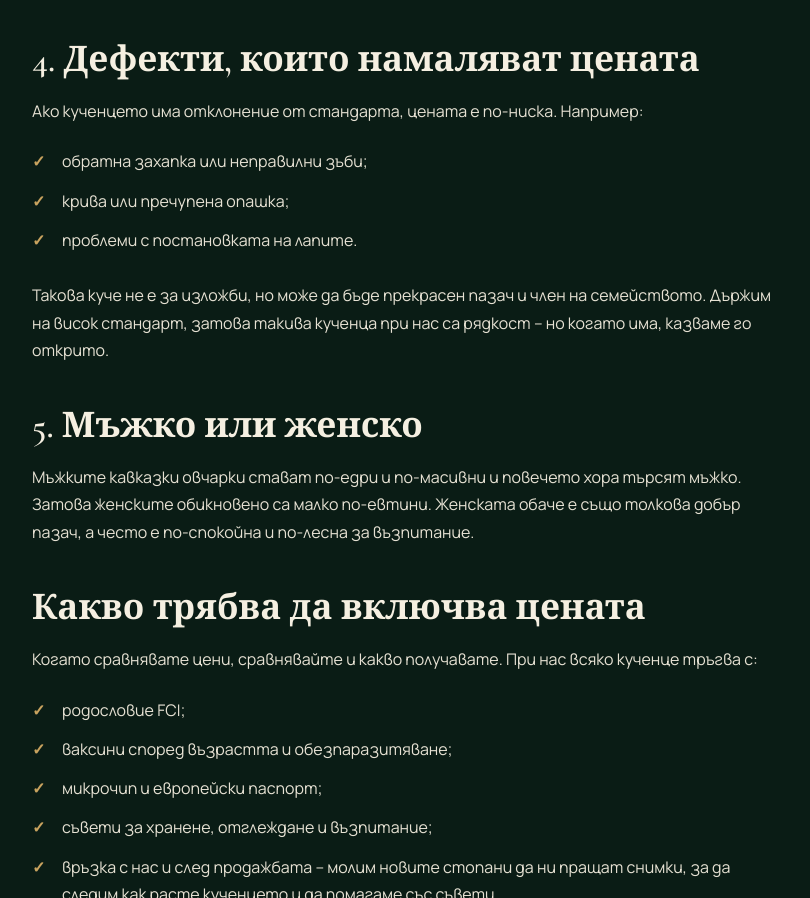
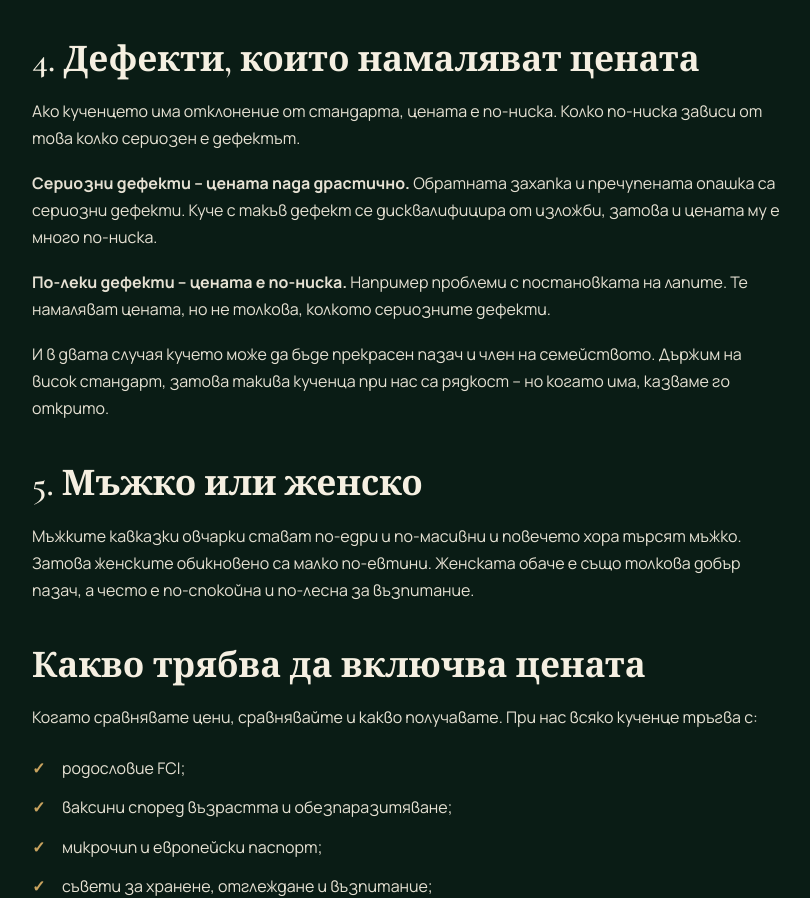
Before and after one commit to Nikstars/vikasdog, a plain HTML site: page price.html in a window 1280 px wide. Shown: the part 2060-2958 px from the top of the page, without its empty margins (32-842 px from the left). Drawn offline with nearby package versions, Linux system fonts and the light colour scheme.

Commit message:
Price article: serious vs minor faults

```diff
--- a/price.html
+++ b/price.html
@@ -143,13 +143,10 @@
                     <p>Стандартната цена не означава по-лошо куче. Просто най-изявените кученца, които са за изложби, вече са избрани. Повечето хора и без това не търсят шампион за ринга, а приятел и пазач за дома – и за това кученце от стандартния избор е напълно достатъчно.</p>
 
                     <h2>4. Дефекти, които намаляват цената</h2>
-                    <p>Ако кученцето има отклонение от стандарта, цената е по-ниска. Например:</p>
-                    <ul class="check-list">
-                        <li>обратна захапка или неправилни зъби;</li>
-                        <li>крива или пречупена опашка;</li>
-                        <li>проблеми с постановката на лапите.</li>
-                    </ul>
-                    <p>Такова куче не е за изложби, но може да бъде прекрасен пазач и член на семейството. Държим на висок стандарт, затова такива кученца при нас са рядкост – но когато има, казваме го открито.</p>
+                    <p>Ако кученцето има отклонение от стандарта, цената е по-ниска. Колко по-ниска зависи от това колко сериозен е дефектът.</p>
+                    <p><strong>Сериозни дефекти – цената пада драстично.</strong> Обратната захапка и пречупената опашка са сериозни дефекти. Куче с такъв дефект се дисквалифицира от изложби, затова и цената му е много по-ниска.</p>
+                    <p><strong>По-леки дефекти – цената е по-ниска.</strong> Например проблеми с постановката на лапите. Те намаляват цената, но не толкова, колкото сериозните дефекти.</p>
+                    <p>И в двата случая кучето може да бъде прекрасен пазач и член на семейството. Държим на висок стандарт, затова такива кученца при нас са рядкост – но когато има, казваме го открито.</p>
 
                     <h2>5. Мъжко или женско</h2>
                     <p>Мъжките кавказки овчарки стават по-едри и по-масивни и повечето хора търсят мъжко. Затова женските обикновено са малко по-евтини. Женската обаче е също толкова добър пазач, а често е по-спокойна и по-лесна за възпитание.</p>
```
Also changed, not shown: en/price.html (+4 -7 lines).
